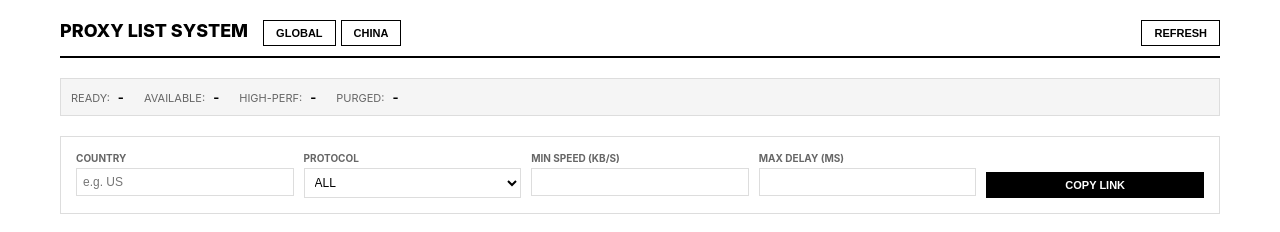
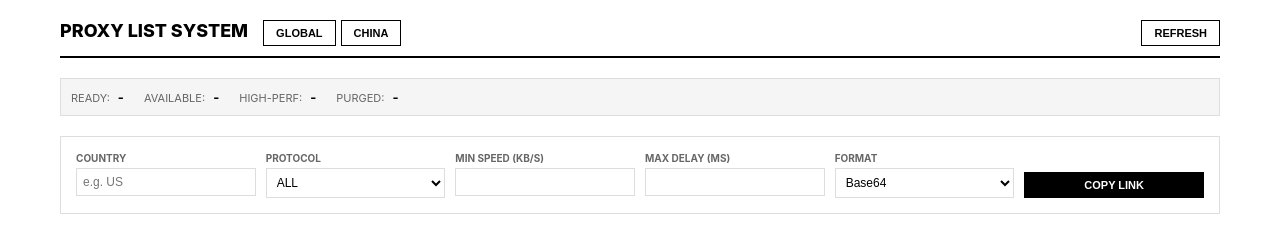
Before and after one commit to RainPPR/free-proxy-list, a website: page public/index.html in a window 1280 px wide. Shown: the top 232 px of the page. Drawn offline with Linux system fonts and the light colour scheme; no server answers.

Commit message:
Update index.html
Co-Authored-By: RaineMtF <192512683+rainemtf@users.noreply.github.com>

```diff
--- a/public/index.html
+++ b/public/index.html
@@ -203,6 +203,16 @@
       <label>Max Delay (ms)</label>
       <input type="number" id="f-delay" oninput="debounceLoad()">
     </div>
+    <div class="field">
+      <label>Format</label>
+      <select id="f-format">
+        <option value="base64">Base64</option>
+        <option value="clash">Clash</option>
+        <option value="v2ray">V2Ray</option>
+        <option value="clash-provider">Provider</option>
+        <option value="raw">Raw Format</option>
+      </select>
+    </div>
     <div class="field" style="justify-content: flex-end;">
         <button class="btn" onclick="copyLink()">Copy Link</button>
     </div>
@@ -337,8 +347,9 @@
       const delay = document.getElementById('f-delay').value;
       const page = document.getElementById('f-page').value;
       const limit = document.getElementById('f-limit').value;
+      const format = document.getElementById('f-format') ? document.getElementById('f-format').value : 'base64';
 
-      let q = '?target=' + (isRaw ? 'raw' : 'base64');
+      let q = '?target=' + (isRaw ? 'raw' : format);
       if (country) q += '&country=' + country;
       if (type) q += '&type=' + type;
       if (speed) q += '&speed=' + speed;
```
